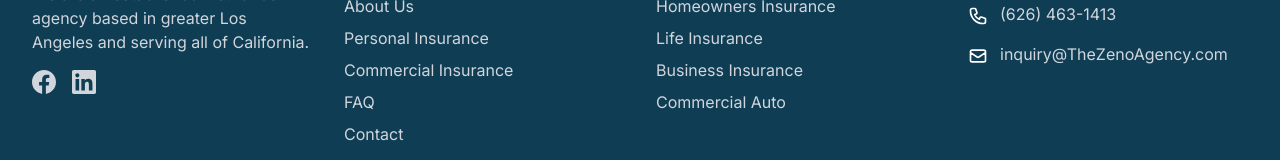
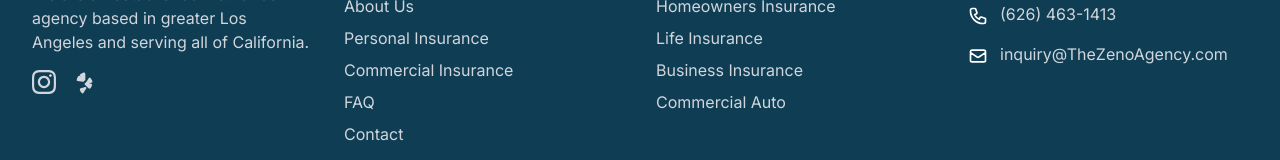
Before and after one commit to jj12343214324/the-zeno-agency, a Next.js app: page / in a window 1280 px wide. Shown: the part 4409-4569 px from the top of the page. Built offline with nearby package versions, Linux system fonts and the light colour scheme.

Commit message:
Update social links to verified accounts
- Instagram: @zenoagency
- Yelp: zeno-insurance-agency-pasadena

```diff
--- a/src/components/Footer.tsx
+++ b/src/components/Footer.tsx
@@ -19,14 +19,14 @@
               We are an established insurance agency based in greater Los Angeles and serving all of California.
             </p>
             <div className="flex gap-4">
-              <a href="https://www.facebook.com/thezenoagency" target="_blank" rel="noopener noreferrer" className="text-gray-300 hover:text-white transition-colors">
+              <a href="https://www.instagram.com/zenoagency/" target="_blank" rel="noopener noreferrer" className="text-gray-300 hover:text-white transition-colors">
                 <svg className="w-6 h-6" fill="currentColor" viewBox="0 0 24 24">
-                  <path d="M24 12.073c0-6.627-5.373-12-12-12s-12 5.373-12 12c0 5.99 4.388 10.954 10.125 11.854v-8.385H7.078v-3.47h3.047V9.43c0-3.007 1.792-4.669 4.533-4.669 1.312 0 2.686.235 2.686.235v2.953H15.83c-1.491 0-1.956.925-1.956 1.874v2.25h3.328l-.532 3.47h-2.796v8.385C19.612 23.027 24 18.062 24 12.073z"/>
+                  <path d="M12 2.163c3.204 0 3.584.012 4.85.07 3.252.148 4.771 1.691 4.919 4.919.058 1.265.069 1.645.069 4.849 0 3.205-.012 3.584-.069 4.849-.149 3.225-1.664 4.771-4.919 4.919-1.266.058-1.644.07-4.85.07-3.204 0-3.584-.012-4.849-.07-3.26-.149-4.771-1.699-4.919-4.92-.058-1.265-.07-1.644-.07-4.849 0-3.204.013-3.583.07-4.849.149-3.227 1.664-4.771 4.919-4.919 1.266-.057 1.645-.069 4.849-.069zm0-2.163c-3.259 0-3.667.014-4.947.072-4.358.2-6.78 2.618-6.98 6.98-.059 1.281-.073 1.689-.073 4.948 0 3.259.014 3.668.072 4.948.2 4.358 2.618 6.78 6.98 6.98 1.281.058 1.689.072 4.948.072 3.259 0 3.668-.014 4.948-.072 4.354-.2 6.782-2.618 6.979-6.98.059-1.28.073-1.689.073-4.948 0-3.259-.014-3.667-.072-4.947-.196-4.354-2.617-6.78-6.979-6.98-1.281-.059-1.69-.073-4.949-.073zm0 5.838c-3.403 0-6.162 2.759-6.162 6.162s2.759 6.163 6.162 6.163 6.162-2.759 6.162-6.163c0-3.403-2.759-6.162-6.162-6.162zm0 10.162c-2.209 0-4-1.79-4-4 0-2.209 1.791-4 4-4s4 1.791 4 4c0 2.21-1.791 4-4 4zm6.406-11.845c-.796 0-1.441.645-1.441 1.44s.645 1.44 1.441 1.44c.795 0 1.439-.645 1.439-1.44s-.644-1.44-1.439-1.44z"/>
                 </svg>
               </a>
-              <a href="https://www.linkedin.com/company/thezenoagency" target="_blank" rel="noopener noreferrer" className="text-gray-300 hover:text-white transition-colors">
+              <a href="https://www.yelp.com/biz/zeno-insurance-agency-pasadena" target="_blank" rel="noopener noreferrer" className="text-gray-300 hover:text-white transition-colors">
                 <svg className="w-6 h-6" fill="currentColor" viewBox="0 0 24 24">
-                  <path d="M20.447 20.452h-3.554v-5.569c0-1.328-.027-3.037-1.852-3.037-1.853 0-2.136 1.445-2.136 2.939v5.667H9.351V9h3.414v1.561h.046c.477-.9 1.637-1.85 3.37-1.85 3.601 0 4.267 2.37 4.267 5.455v6.286zM5.337 7.433c-1.144 0-2.063-.926-2.063-2.065 0-1.138.92-2.063 2.063-2.063 1.14 0 2.064.925 2.064 2.063 0 1.139-.925 2.065-2.064 2.065zm1.782 13.019H3.555V9h3.564v11.452zM22.225 0H1.771C.792 0 0 .774 0 1.729v20.542C0 23.227.792 24 1.771 24h20.451C23.2 24 24 23.227 24 22.271V1.729C24 .774 23.2 0 22.222 0h.003z"/>
+                  <path d="M20.16 12.594l-4.995 1.433c-.96.276-1.74-.8-1.176-1.63l2.905-4.308a1.072 1.072 0 011.596-.206 9.194 9.194 0 011.85 3.121c.239.715-.239 1.377-.18 1.59zm-3.703 5.74l-3.56-3.619c-.718-.73-.04-1.993.99-1.85l5.388.767c.532.076.887.568.82 1.106a9.05 9.05 0 01-1.602 3.615c-.406.55-1.306.703-2.036-.019zm-3.1-14.056l-.007 5.378c-.001 1.058-1.405 1.455-2.036.58L8.111 5.768a1.071 1.071 0 01.21-1.596 9.187 9.187 0 013.32-1.748c.727-.193 1.716.4 1.716 1.854zM4.627 9.903a9.12 9.12 0 011.603-3.615c.405-.549 1.305-.702 2.036.02l3.56 3.618c.717.73.039 1.993-.99 1.85l-5.389-.767a1.072 1.072 0 01-.82-1.106zm3.453 8.51l4.994-1.433c.96-.276 1.74.8 1.177 1.63l-2.905 4.308a1.071 1.071 0 01-1.596.206 9.192 9.192 0 01-1.85-3.12c-.238-.716.239-1.378.18-1.591z"/>
                 </svg>
               </a>
             </div>
```
